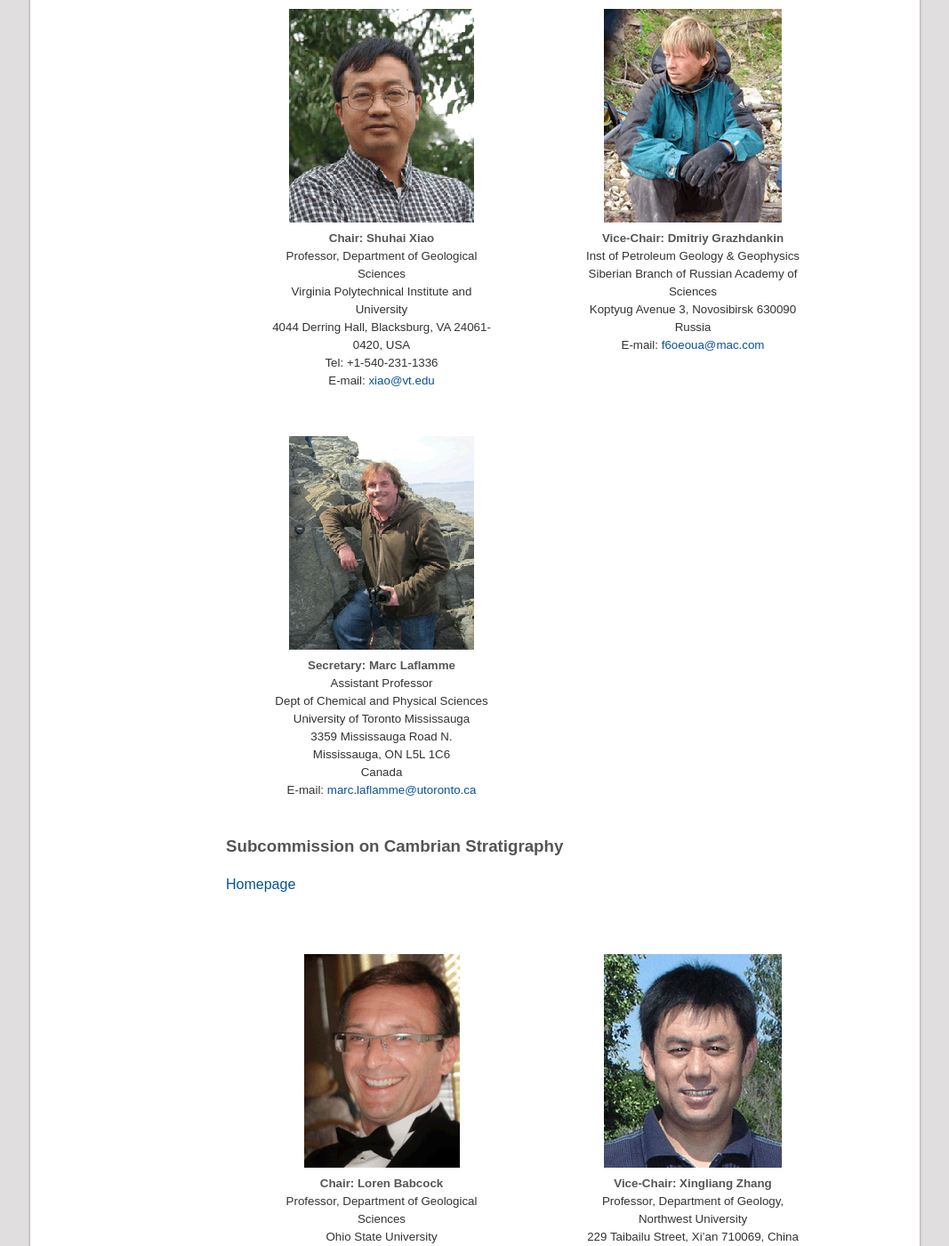
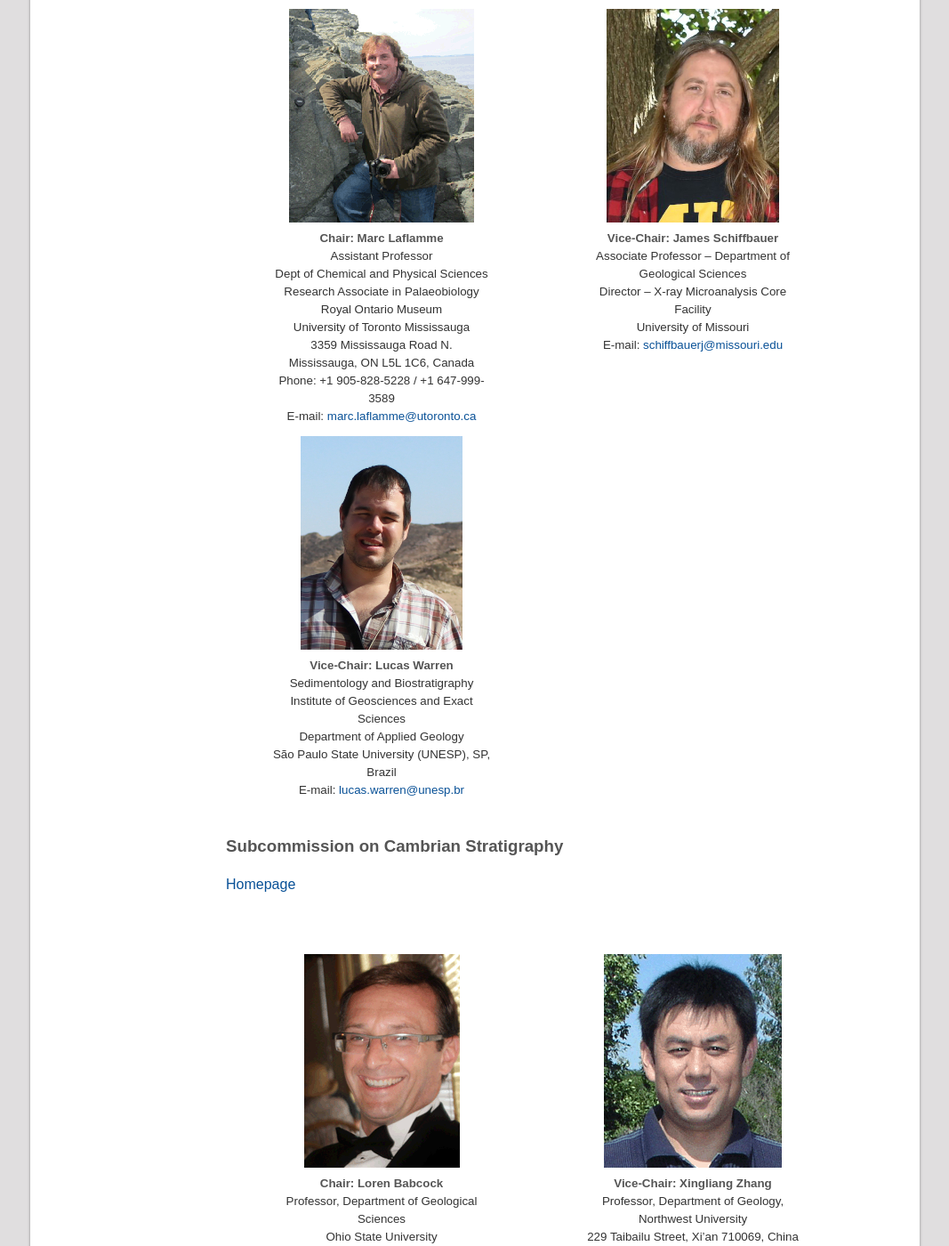
Before and after one commit to i-c-stratigraphy/i-c-stratigraphy.github.io, a Jekyll site: the page built from pages/subcommissions.md, in a window 1280 px wide and 1400 px high, scrolled down 3152 px. Shown: the whole window at 89% size, without its empty margins (106-1173 px from the left). Built offline with Jekyll 4.4.1, drawn with Linux system fonts in a browser that asks for light colours.

Commit message:
update subcommission ediacaran

```diff
--- a/pages/subcommissions.md
+++ b/pages/subcommissions.md
@@ -108,39 +108,41 @@ The sixteen subcommissions of ICS are listed as follows.
 ### <a id="ediacaran"></a>Subcommission on Ediacaran Stratigraphy
 [Homepage](http://ediacaran.stratigraphy.org/)
 <div class="person">
-    <img src="/images/person-xiao.gif" alt="" />
-    <h4>Chair: Shuhai Xiao</h4>
+    <img src="/images/person-laflamme.gif" alt="" />
+    <h4>Chair: Marc Laflamme</h4>
     <p>
-        Professor, Department of Geological Sciences<br />
-        Virginia Polytechnical Institute and University<br />
-        4044 Derring Hall, Blacksburg, VA 24061-0420, USA<br />
-        Tel: +1-540-231-1336<br />
-        E-mail: <a href="mailto:xiao@vt.edu">xiao@vt.edu</a>
+        Assistant Professor<br />
+        Dept of Chemical and Physical Sciences<br />
+        Research Associate in Palaeobiology<br />
+        Royal Ontario Museum<br />
+        University of Toronto Mississauga<br />
+        3359 Mississauga Road N.<br />
+        Mississauga, ON L5L 1C6, Canada<br />
+        Phone: +1 905-828-5228 / +1 647-999-3589<br />
+        E-mail: <a href="mailto:marc.laflamme@utoronto.ca">marc.laflamme@utoronto.ca</a>
     </p>
 </div>
 
 <div class="person">
-    <img src="/images/person-grazhdankin.gif" alt="" />
-    <h4>Vice-Chair: Dmitriy Grazhdankin</h4>
+    <img src="/images/person-schiffbauer.jpg" alt="" />
+    <h4>Vice-Chair: James Schiffbauer</h4>
     <p>
-        Inst of Petroleum Geology &amp; Geophysics<br />
-        Siberian Branch of Russian Academy of Sciences<br />
-        Koptyug Avenue 3, Novosibirsk 630090 Russia<br />
-        E-mail: <a href="mailto:f6oeoua@mac.com ">f6oeoua@mac.com </a>
+        Associate Professor – Department of Geological Sciences<br />
+        Director – X-ray Microanalysis Core Facility<br />
+        University of Missouri<br />
+        E-mail: <a href="mailto:schiffbauerj@missouri.edu">schiffbauerj@missouri.edu</a>
     </p>
 </div>
 
 <div class="person">
-    <img src="/images/person-laflamme.gif" alt="" />
-    <h4>Secretary: Marc Laflamme</h4>
+    <img src="/images/person-warren.jpg" alt="" />
+    <h4>Vice-Chair: Lucas Warren</h4>
     <p>
-        Assistant Professor<br />
-        Dept of Chemical and Physical Sciences<br />
-        University of Toronto Mississauga<br />
-        3359 Mississauga Road N.<br />
-        Mississauga, ON L5L 1C6<br />
-        Canada<br />
-        E-mail: <a href="mailto:marc.laflamme@utoronto.ca">marc.laflamme@utoronto.ca</a>
+        Sedimentology and Biostratigraphy<br />
+        Institute of Geosciences and Exact Sciences<br />
+        Department of Applied Geology<br />
+        São Paulo State University (UNESP), SP, Brazil<br />
+        E-mail: <a href="mailto:lucas.warren@unesp.br">lucas.warren@unesp.br</a>
     </p>
 </div>
 
@@ -508,7 +510,7 @@ The sixteen subcommissions of ICS are listed as follows.
         4 Rakowiecka St.<br />
         00-975 Warszawa, Poland<br />
         Tel.: +48 22 45 92 256<br />
-        E-mail: <a href="mailto:gpie@pgi.gov.pl ">gpie@pgi.gov.pl </a>
+        E-mail: <a href="mailto:gpie@pgi.gov.pl">gpie@pgi.gov.pl</a>
     </p>
 </div>
 
@@ -550,7 +552,7 @@ The sixteen subcommissions of ICS are listed as follows.
         Althanstrasse 14<br />
         Vienna, A-1090, Austria<br />
         Tel: +43-1-4277-53465<br />
-        E-mail: <a href="mailto:michael.wagreich@univie.ac.at ">michael.wagreich@univie.ac.at </a>
+        E-mail: <a href="mailto:michael.wagreich@univie.ac.at">michael.wagreich@univie.ac.at</a>
     </p>
 </div>
 
```
Also changed, not shown: images/person-laflamme.jpg (added), images/person-schiffbauer.jpg (added), images/person-warren.jpg (added).
